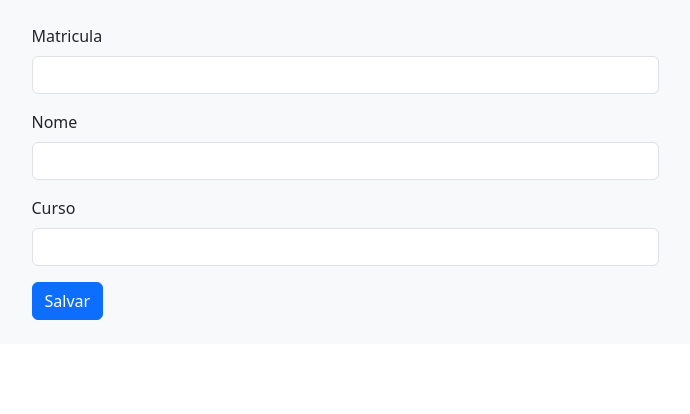
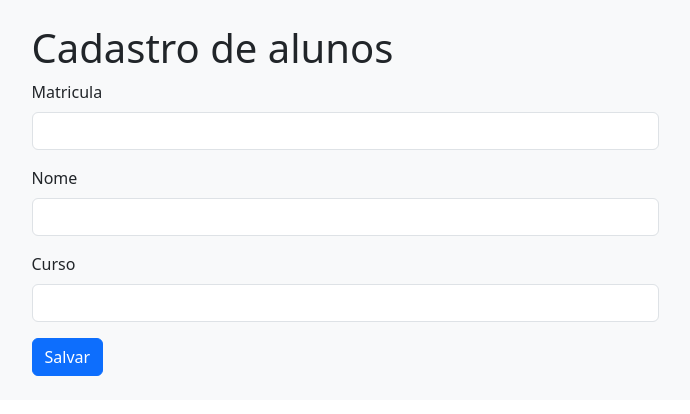
Before and after one commit to DSFerrari/cd-aluno, an Angular app: page / in a window 1280 px wide. Shown: the top 414 px of the page, without its empty margins (295-985 px from the left). Built offline with nearby package versions, Linux system fonts and the light colour scheme.

Commit message:
continua na próxima aula

```diff
--- a/src/app/app.component.html
+++ b/src/app/app.component.html
@@ -1,6 +1,7 @@
 <div class="container bg-light p-4">
 <div class="row">
   <div class="col-7 m-auto">
+  <h1>Cadastro de alunos</h1>
 <form>
   <div class="mb-3">
     <label for="matricula" class="form-label">Matricula</label>
```
